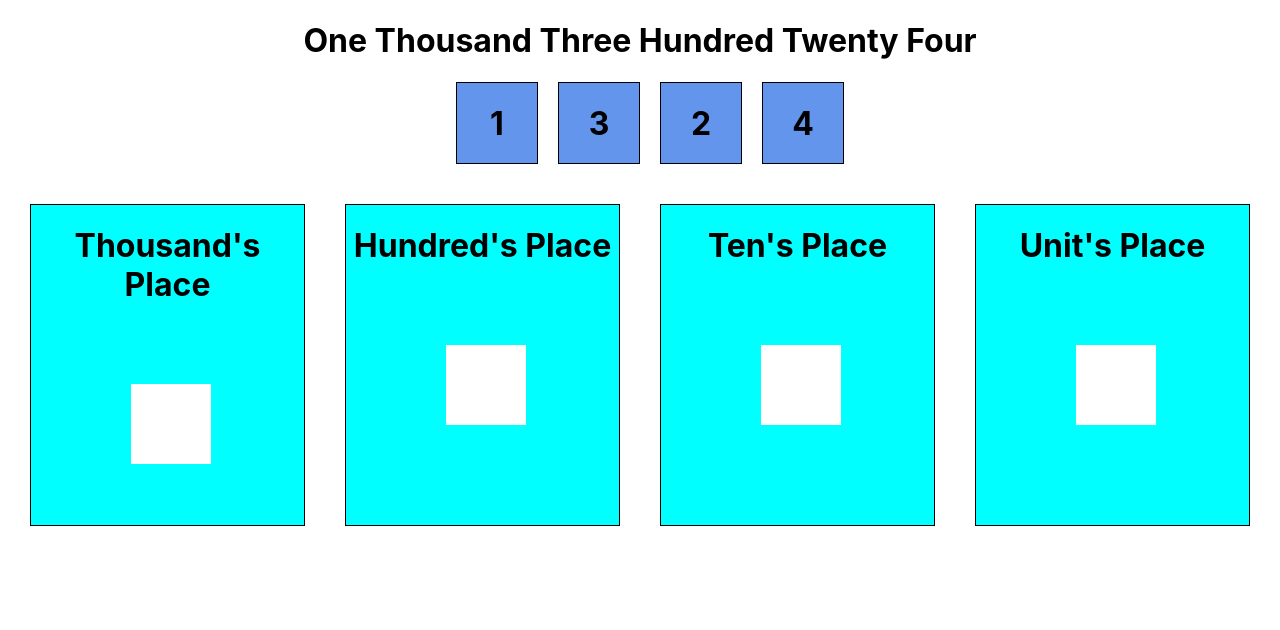
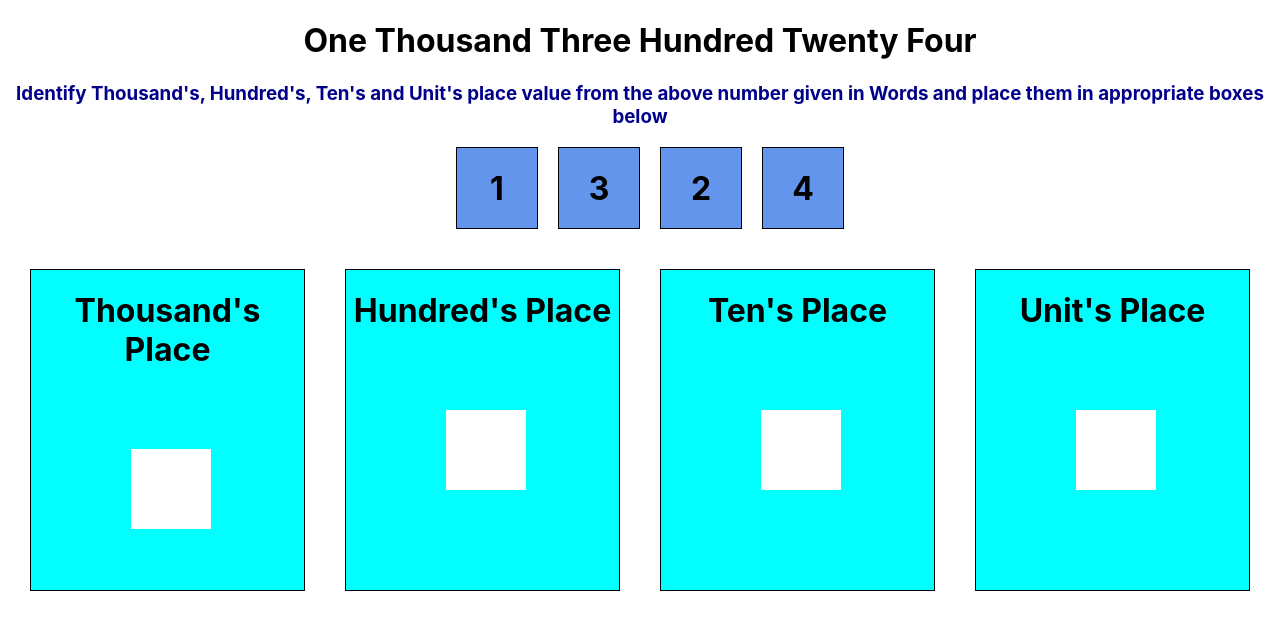
Before and after one commit to mugs912/place-value, a React (Create React App) app: page / in a window 1280 px wide. Shown: the top 630 px of the page. Built offline with nearby package versions, Linux system fonts and the light colour scheme.

Commit message:
Added instruction

```diff
--- a/src/Components/BoxList/BoxList.css
+++ b/src/Components/BoxList/BoxList.css
@@ -10,7 +10,7 @@
 .color-dim
 {
     border: black solid 1px;
-    background-color: cornflowerblue;
+    background-color:cornflowerblue;
     height: 5em;
     width: 5em;
     margin-left: 20px;
@@ -100,5 +100,10 @@
 {
     color: red;
     text-align: center;
-    margin-left: 60px;
 }
+
+.instruction
+{
+    color:darkblue;
+    text-align: center;
+}
--- a/src/Components/BoxList/BoxList.js
+++ b/src/Components/BoxList/BoxList.js
@@ -23,6 +23,10 @@ export default class BoxList extends Component{
         else if(val===0)
             return(
                 <h2 className='not-win'>Keep Trying</h2>
+            )
+        else
+            return(
+                <h3 className='instruction'>Identify Thousand's, Hundred's, Ten's and Unit's place value from the above number given in Words and place them in appropriate boxes below</h3>
             )
     }
 
@@ -160,11 +164,11 @@ export default class BoxList extends Component{
         return(
 
             <div>
-                <p>
+                <>
                     {
                         this.winnerCelebration(this.isWin)
                     }
-                </p>
+                </>
 
                 <div className='box'>
                     {tasks.numberList}
```
Also changed, not shown: 1 other file (tests, documents, lock files or other folders).
